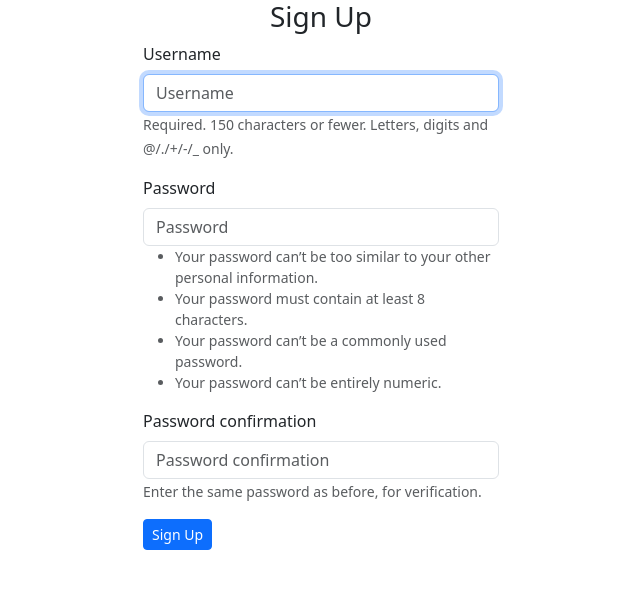
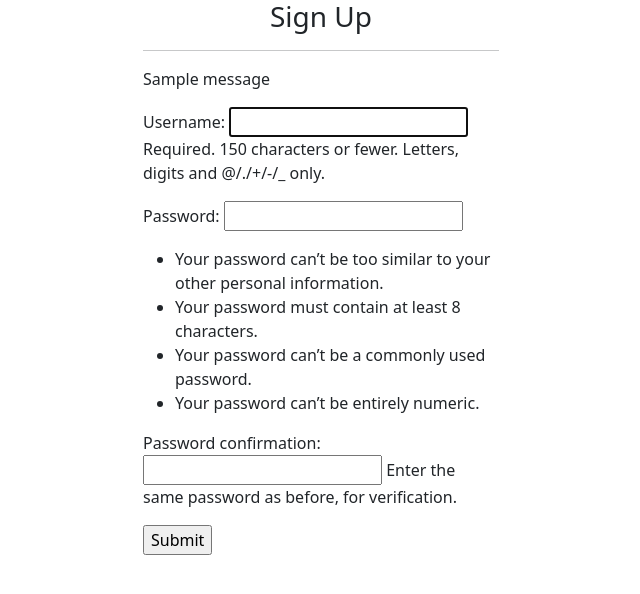
Before and after one commit to Juliet-Ol/instagram-clone, a Django app: page /accounts/register/ in a window 1280 px wide. Shown: the top 594 px of the page, without its empty margins (319-959 px from the left). Run offline with Django 4.2, Linux system fonts and the light colour scheme; tables that the repository leaves empty hold one stand-in row (values such as "Sample post"); one stand-in notice (Sample message) is shown; some libraries are stand-ins or nearby versions.

Commit message:
fix registration_form html to sign up new user

```diff
--- a/instaclone/templates/registration/registration_form.html
+++ b/instaclone/templates/registration/registration_form.html
@@ -3,7 +3,8 @@
 {% block content %}
 <div class="container">
   <div class="row">
-    <!-- Empty div -->
+
+
     <div class="col-md-4"></div>
     <div class="col-md-4">
       {% if form.errors %}
@@ -13,14 +14,21 @@
 
         <div class="panel-heading">
           <h3 class="text-center">Sign Up</h3>
+          <hr>
+          {% if messages%}
+            {%for message in messages %}
+            <p>{{message}}</p>
+            {% endfor%}
+          {% endif %}
         </div>
         <div class="panel-body">
 
           <form  method="post" action="" >
             {% csrf_token %}
-            {% bootstrap_form form %}
+            {{form.as_p}}
+            <!-- {% bootstrap_form form %} -->
             <div class="form-group">
-              <input type="submit" class="btn btn-primary btn-sm" value="Sign Up">
+              <input type="submit" />
             </div>
 
             <input type="hidden" name="next" value="{{next}}">
```
